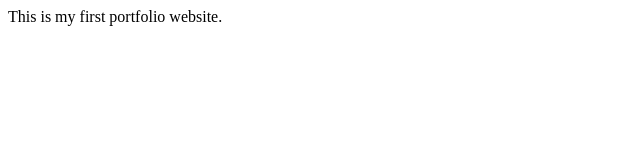
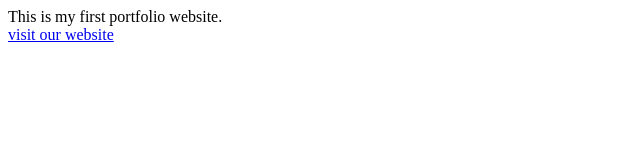
Before and after one commit to Aadii-13/Portfolio, a plain HTML site: page index.html in a window 1280 px wide. Shown: the whole page, without its empty margins (0-640 px from the left). Drawn offline with Linux system fonts and the light colour scheme.

Commit message:
website url edit

```diff
--- a/index.html
+++ b/index.html
@@ -7,5 +7,7 @@
 </head>
 <body>
     This is my first portfolio website.
+    <br>
+    <a href="https://techiguru.in/"> visit our website</a>
 </body>
 </html>
```
